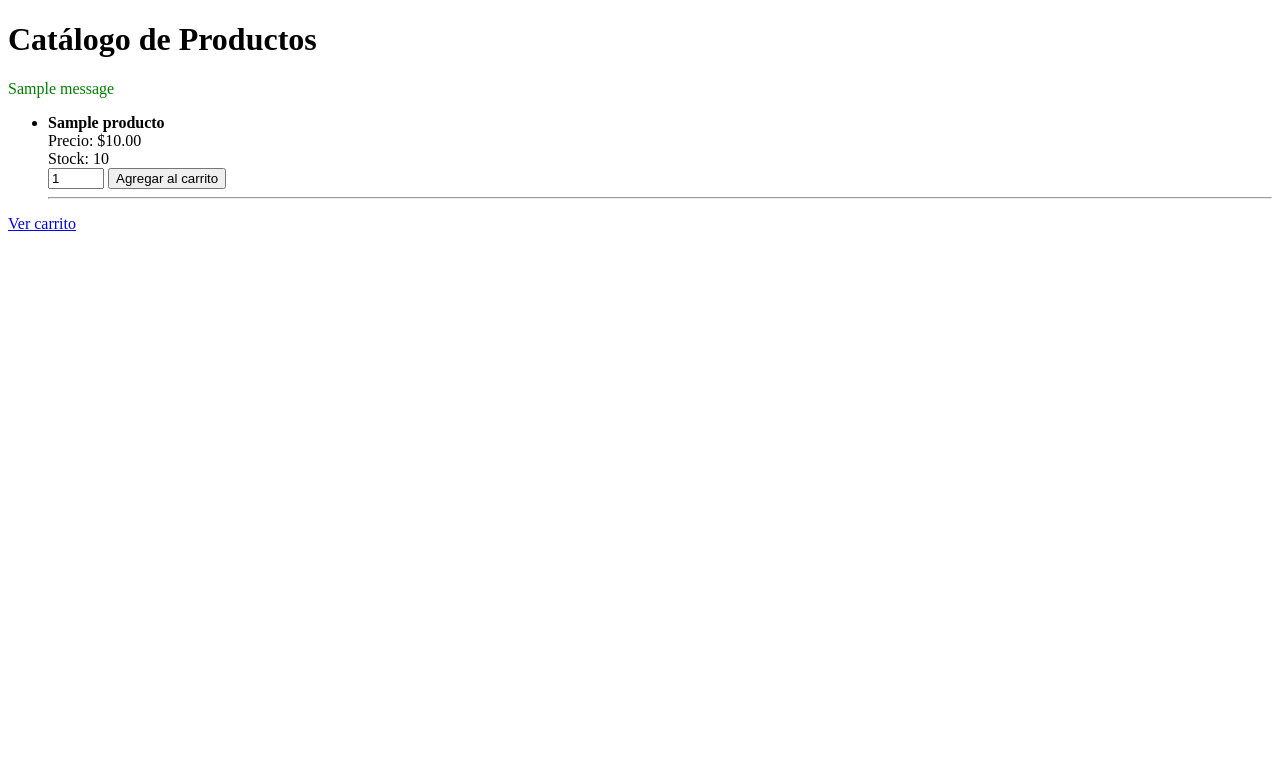
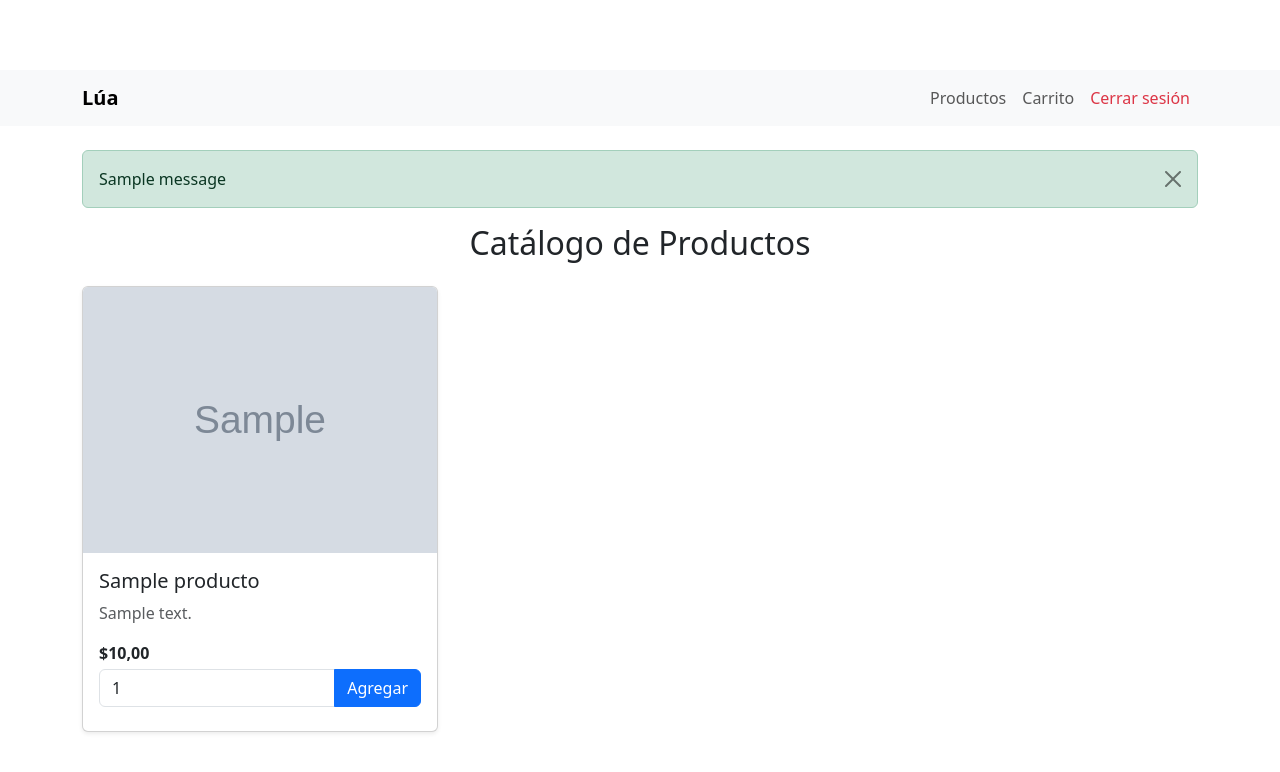
Before and after one commit to Lelo88/proyecto-lua, a Django app: page /productos/ in a window 1280 px wide. Shown: the top 772 px of the page. Run offline with Django 5.2, Linux system fonts and the light colour scheme; a user stored in the database is signed in; tables that the repository leaves empty hold one stand-in row (values such as "Sample post"); grey boxes marked "Sample" are stand-in pictures; one stand-in notice (Sample message) is shown; some libraries are stand-ins or nearby versions.

Commit message:
Agregado landpage

```diff
--- a/lua/urls.py
+++ b/lua/urls.py
@@ -1,28 +1,17 @@
-"""
-URL configuration for lua project.
-
-The `urlpatterns` list routes URLs to views. For more information please see:
-    https://docs.djangoproject.com/en/5.2/topics/http/urls/
-Examples:
-Function views
-    1. Add an import:  from my_app import views
-    2. Add a URL to urlpatterns:  path('', views.home, name='home')
-Class-based views
-    1. Add an import:  from other_app.views import Home
-    2. Add a URL to urlpatterns:  path('', Home.as_view(), name='home')
-Including another URLconf
-    1. Import the include() function: from django.urls import include, path
-    2. Add a URL to urlpatterns:  path('blog/', include('blog.urls'))
-"""
+from django.contrib import admin
+from django.urls import path, include
 from django.conf import settings
 from django.conf.urls.static import static
-from django.urls import path, include
-from django.contrib import admin
+from django.contrib.auth import views as auth_views
+
 
 urlpatterns = [
     path('admin/', admin.site.urls),
     path('', include('tienda.urls')),
+    path('login/', auth_views.LoginView.as_view(template_name='tienda/login.html'), name='login'),
+    path('logout/', auth_views.LogoutView.as_view(next_page='inicio'), name='logout'),
 ]
 
 if settings.DEBUG:
     urlpatterns += static(settings.MEDIA_URL, document_root=settings.MEDIA_ROOT)
+    urlpatterns += static(settings.STATIC_URL, document_root=settings.STATICFILES_DIRS[0])
--- /dev/null
+++ b/static/tienda/styles.css
@@ -0,0 +1,20 @@
+body {
+    padding-top: 70px;
+}
+
+.hero {
+    background-image: url('https://images.unsplash.com/photo-1562157873-818bc0726f62');
+    background-size: cover;
+    background-position: center;
+    height: 400px;
+    color: white;
+    display: flex;
+    align-items: center;
+    justify-content: center;
+}
+
+.hero h1 {
+    background-color: rgba(0,0,0,0.5);
+    padding: 1rem 2rem;
+    border-radius: 10px;
+}
--- /dev/null
+++ b/tienda/templates/tienda/base.html
@@ -0,0 +1,64 @@
+{% load static %}
+
+<!DOCTYPE html>
+<html lang="es">
+<head>
+    <meta charset="UTF-8">
+    <title>{% block title %}Lúa{% endblock %}</title>
+    <meta name="viewport" content="width=device-width, initial-scale=1">
+
+    <!-- Bootstrap 5 CDN -->
+    <link href="https://cdn.jsdelivr.net/npm/bootstrap@5.3.0/dist/css/bootstrap.min.css" rel="stylesheet">
+
+    <!-- Estilos personalizados -->
+    <link rel="stylesheet" href="{% static 'tienda/styles.css' %}">
+
+    {% block extra_css %}{% endblock %}
+</head>
+<body>
+<nav class="navbar navbar-expand-lg navbar-light bg-light">
+  <div class="container">
+    <a class="navbar-brand fw-bold" href="{% url 'inicio' %}">Lúa</a>
+    <button class="navbar-toggler" type="button" data-bs-toggle="collapse" data-bs-target="#navmenu">
+      <span class="navbar-toggler-icon"></span>
+    </button>
+
+    <div class="collapse navbar-collapse" id="navmenu">
+      <ul class="navbar-nav ms-auto">
+        <li class="nav-item">
+          <a class="nav-link" href="{% url 'productos' %}">Productos</a>
+        </li>
+        {% if user.is_authenticated %}
+          <li class="nav-item">
+            <a class="nav-link" href="{% url 'carrito' %}">Carrito</a>
+          </li>
+          <li class="nav-item">
+            <a class="nav-link text-danger" href="{% url 'logout' %}">Cerrar sesión</a>
+          </li>
+        {% else %}
+          <li class="nav-item">
+            <a class="nav-link" href="{% url 'login' %}">Iniciar sesión</a>
+          </li>
+        {% endif %}
+      </ul>
+    </div>
+  </div>
+</nav>
+
+<main class="container mt-4">
+    {% if messages %}
+      {% for message in messages %}
+        <div class="alert alert-{{ message.tags }} alert-dismissible fade show" role="alert">
+          {{ message }}
+          <button type="button" class="btn-close" data-bs-dismiss="alert"></button>
+        </div>
+      {% endfor %}
+    {% endif %}
+
+    {% block content %}{% endblock %}
+</main>
+
+<script src="https://cdn.jsdelivr.net/npm/bootstrap@5.3.0/dist/js/bootstrap.bundle.min.js"></script>
+{% block extra_js %}{% endblock %}
+</body>
+</html>
--- a/tienda/templates/tienda/productos.html
+++ b/tienda/templates/tienda/productos.html
@@ -1,35 +1,41 @@
-<!-- tienda/templates/tienda/productos.html -->
-<!DOCTYPE html>
-<html lang="es">
-<head>
-    <meta charset="UTF-8">
-    <title>Productos - Lúa</title>
-</head>
-<body>
-    <h1>Catálogo de Productos</h1>
+{% extends "tienda/base.html" %}
 
-    {% for message in messages %}
-        <p style="color:green;">{{ message }}</p>
+{% block title %}Productos - Lúa{% endblock %}
+
+{% block content %}
+<h2 class="mb-4 text-center">Catálogo de Productos</h2>
+
+<div class="row">
+    {% for producto in productos %}
+        <div class="col-md-4 mb-4">
+            <div class="card h-100 shadow-sm">
+                {% if producto.imagen %}
+                    <img src="{{ producto.imagen.url }}" class="card-img-top" alt="{{ producto.nombre }}">
+                {% endif %}
+                <div class="card-body d-flex flex-column">
+                    <h5 class="card-title">{{ producto.nombre }}</h5>
+                    <p class="card-text text-muted">{{ producto.descripcion|truncatechars:100 }}</p>
+                    <p class="fw-bold mb-1">${{ producto.precio }}</p>
+
+                    {% if producto.stock > 0 %}
+                        {% if producto.stock <= 3 %}
+                            <span class="badge bg-warning text-dark mb-2">¡Últimos disponibles!</span>
+                        {% endif %}
+                        <form method="post" action="{% url 'agregar_al_carrito' producto.id %}" class="mt-auto">
+                            {% csrf_token %}
+                            <div class="input-group mb-2">
+                                <input type="number" name="cantidad" value="1" min="1" max="{{ producto.stock }}" class="form-control" aria-label="Cantidad">
+                                <button type="submit" class="btn btn-primary">Agregar</button>
+                            </div>
+                        </form>
+                    {% else %}
+                        <span class="badge bg-danger mt-auto">Sin stock</span>
+                    {% endif %}
+                </div>
+            </div>
+        </div>
+    {% empty %}
+        <p>No hay productos disponibles en este momento.</p>
     {% endfor %}
-
-    <ul>
-        {% for producto in productos %}
-            <li>
-                <strong>{{ producto.nombre }}</strong><br>
-                Precio: ${{ producto.precio }}<br>
-                Stock: {{ producto.stock }}<br>
-                <form method="post" action="{% url 'agregar_al_carrito' producto.id %}">
-                    {% csrf_token %}
-                    <input type="number" name="cantidad" value="1" min="1" max="{{ producto.stock }}">
-                    <button type="submit">Agregar al carrito</button>
-                </form>
-            </li>
-            <hr>
-        {% empty %}
-            <li>No hay productos disponibles.</li>
-        {% endfor %}
-    </ul>
-
-    <a href="{% url 'ver_carrito' %}">Ver carrito</a>
-</body>
-</html>
+</div>
+{% endblock %}
--- a/tienda/urls.py
+++ b/tienda/urls.py
@@ -2,8 +2,10 @@ from django.urls import path
 from . import views
 
 urlpatterns = [
+    path('', views.inicio, name='inicio'),
+    path('inicio/', views.inicio),
     path('productos/', views.vista_productos, name='productos'),
     path('agregar/<int:producto_id>/', views.agregar_al_carrito, name='agregar_al_carrito'),
-    path('carrito/', views.ver_carrito, name='ver_carrito'),
+    path('carrito/', views.ver_carrito, name='carrito'),
     path('confirmar/', views.confirmar_carrito, name='confirmar_carrito'),
 ]
--- a/tienda/views.py
+++ b/tienda/views.py
@@ -3,6 +3,9 @@ from .models import Producto, MetodoPago
 from .cart_utils import agregar_producto_al_carrito, obtener_items_del_carrito, confirmar_orden
 from django.contrib import messages
 from django.contrib.auth.decorators import login_required
+
+def inicio(request):
+    return render(request, 'tienda/inicio.html')
 
 @login_required
 def vista_productos(request):
@@ -29,10 +32,10 @@ def ver_carrito(request):
 @login_required
 def confirmar_carrito(request):
     if request.method == 'POST':
-        metodo_pago = MetodoPago.objects.first()  # podés hacer más dinámico esto
+        metodo_pago = MetodoPago.objects.first()
         try:
             orden = confirmar_orden(request.user, metodo_pago)
             messages.success(request, f"Compra realizada. Orden #{orden.id}")
         except Exception as e:
             messages.error(request, f"Error: {str(e)}")
-    return redirect('ver_carrito')
+    return redirect('carrito')
```
Also changed, not shown: lua/settings.py (+18 -68 lines), tienda/static/tienda/styles.css (added, +20 -0 lines), tienda/templates/tienda/carrito.html (+49 -31 lines), tienda/templates/tienda/inicio.html (added, +14 -0 lines), tienda/templates/tienda/login.html (added, +36 -0 lines).
